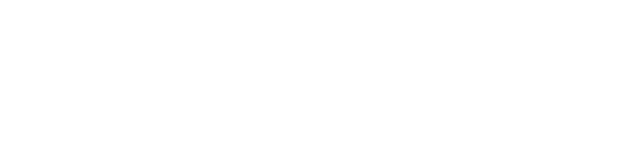
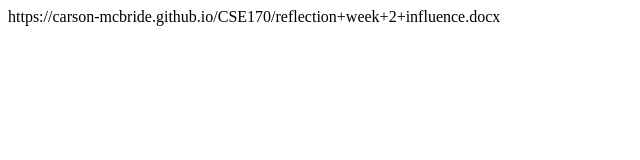
Before and after one commit to Carson-McBride/CSE170, a plain HTML site: page index.html in a window 1280 px wide. Shown: the whole page, without its empty margins (0-640 px from the left). Drawn offline with Linux system fonts and the light colour scheme.

Commit message:
Update index.html

```diff
--- a/index.html
+++ b/index.html
@@ -7,6 +7,6 @@
     <title>Hello World</title>
 </head>
 <body>
-
+    https://carson-mcbride.github.io/CSE170/reflection+week+2+influence.docx
 </body>
 </html>
```
